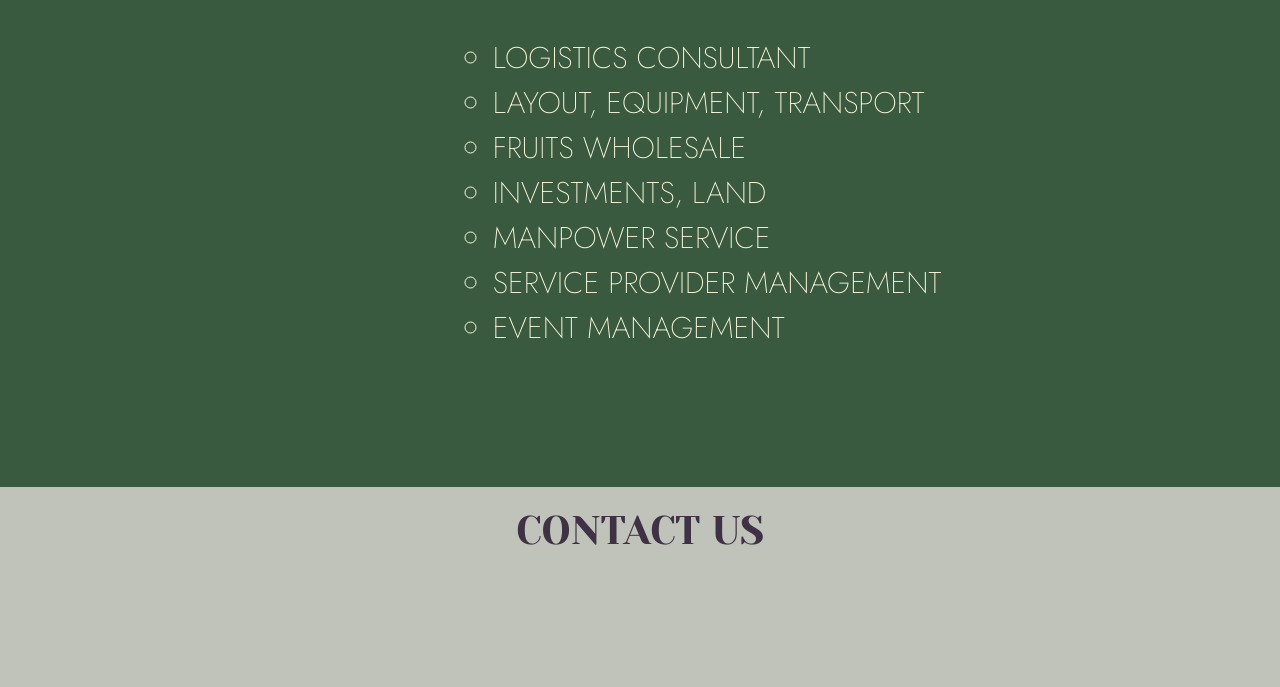
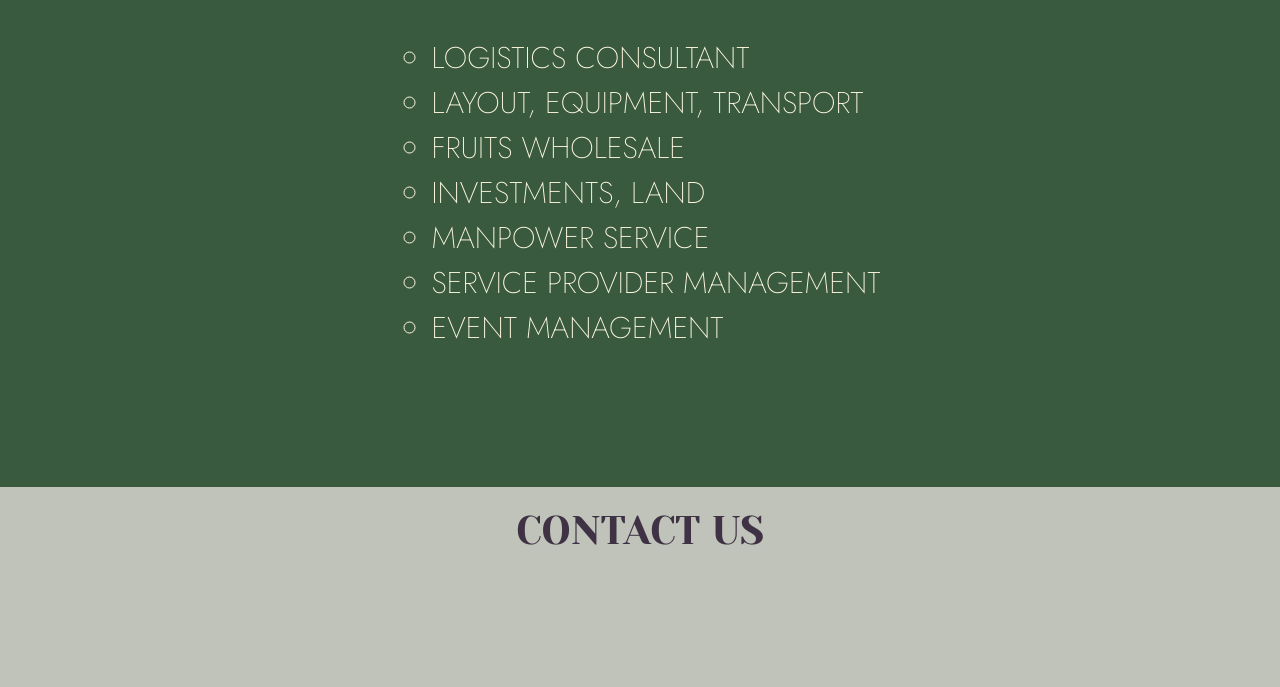
Before and after one commit to nandha-star/nandha-star.github.io, a plain HTML site: page index.html in a window 1280 px wide. Shown: the part 588-1275 px from the top of the page. Drawn offline with nearby package versions, Linux system fonts and the light colour scheme.

Commit message:
Update prp.css

```diff
--- a/prp.css
+++ b/prp.css
@@ -54,7 +54,7 @@ body{
 .busi{
     color: #fefae0 ;
     text-align: left;
-    margin-left: 36%;
+
     font-size: 30px;
     font-family: 'Jost', sans-serif;
     font-weight: 100PX;
@@ -92,3 +92,7 @@ body{
     }
 
 }
+ul {
+    display: table;
+    margin: 0 auto;
+  }
```
